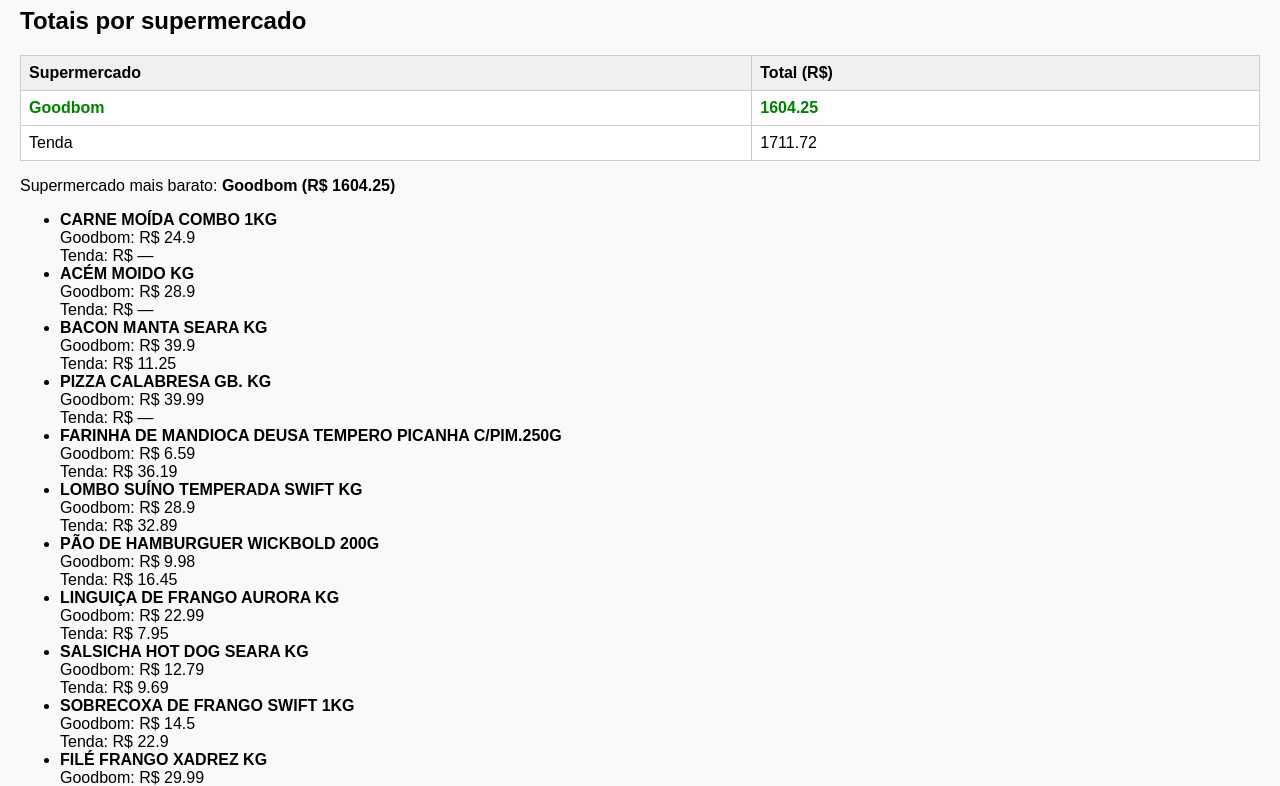
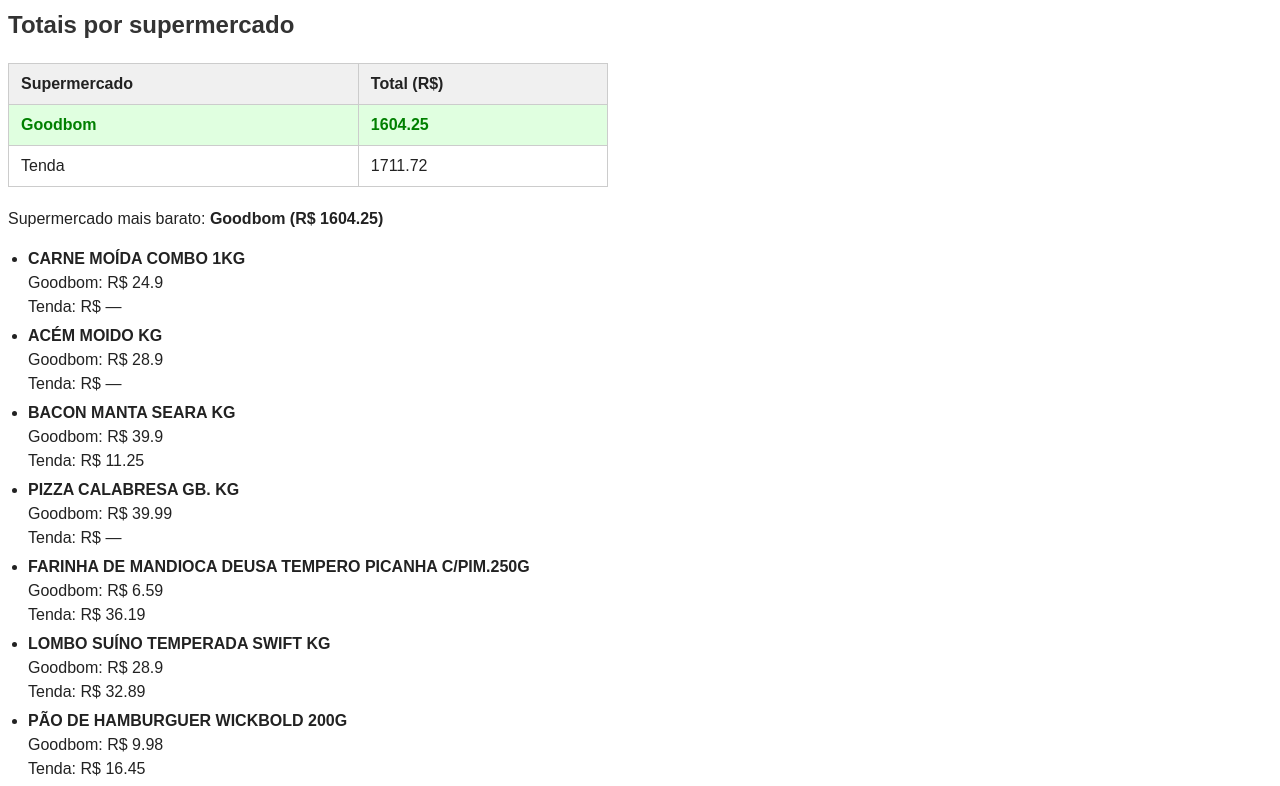
Before and after one commit to lucffernands07/compra-do-mes, a website: page docs/index.html in a window 1280 px wide. Shown: the part 73-859 px from the top of the page. Drawn offline with Linux system fonts and the light colour scheme.

Commit message:
Update style.css

```diff
--- a/docs/style.css
+++ b/docs/style.css
@@ -1,32 +1,59 @@
-body {
-  font-family: Arial, sans-serif;
-  margin: 20px;
-  background: #f9f9f9;
-}
-
+/* ============================= */
+/* Estilo da tabela de totais    */
+/* ============================= */
 table {
   border-collapse: collapse;
   width: 100%;
-  margin-top: 20px;
-  background: white;
+  max-width: 600px;
+  margin-bottom: 20px;
 }
 
-th, td {
+table th, table td {
   border: 1px solid #ccc;
-  padding: 8px;
+  padding: 8px 12px;
   text-align: left;
 }
 
-th {
-  background: #f0f0f0;
+table th {
+  background-color: #f0f0f0;
 }
 
-.goodbom {
-  color: green;
-  font-weight: bold;
+table tr:nth-child(even) {
+  background-color: #fafafa;
 }
 
-.tenda {
-  color: blue;
-  font-weight: bold;
+table tr[style*="color:green"] {
+  background-color: #e0ffe0; /* Destaca o mais barato */
 }
+
+/* ============================= */
+/* Estilo da lista de produtos   */
+/* ============================= */
+ul {
+  list-style-type: disc;
+  padding-left: 20px;
+  margin-bottom: 20px;
+}
+
+li {
+  margin-bottom: 5px;
+}
+
+h2 {
+  margin-top: 20px;
+  color: #333;
+}
+
+h3 {
+  margin-top: 15px;
+  color: #555;
+}
+
+/* ============================= */
+/* Estilo geral do resultadoDiv  */
+/* ============================= */
+#resultado {
+  font-family: Arial, sans-serif;
+  color: #222;
+  line-height: 1.5;
+}
```
